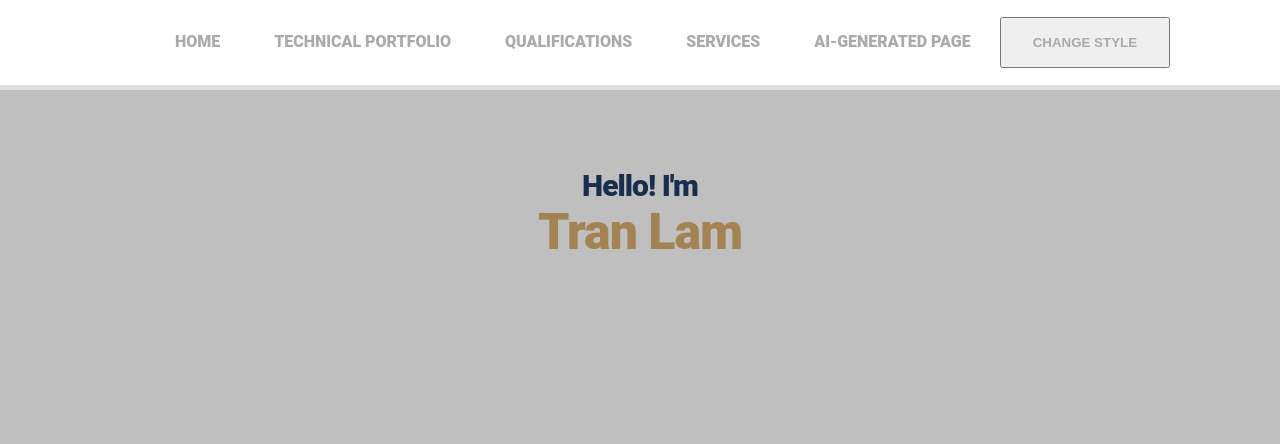
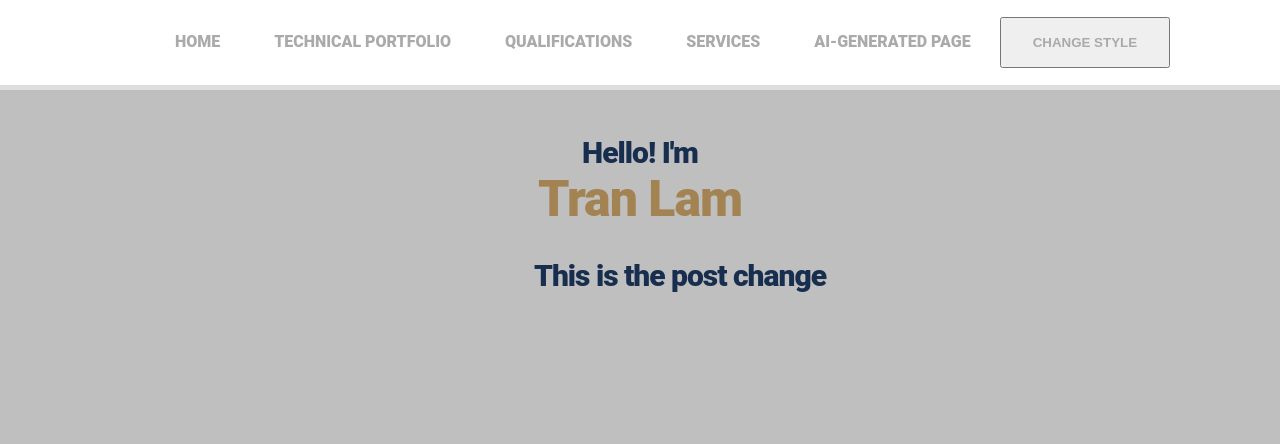
Before and after one commit to emoskedy/CSCE412_Project5, a plain HTML site: page index.html in a window 1280 px wide. Shown: the top 444 px of the page. Drawn offline with Linux system fonts and the light colour scheme.

Commit message:
added stuff for seeing the change

```diff
--- a/index.html
+++ b/index.html
@@ -19,6 +19,7 @@
     <div class="l">
       <h1>Hello! I'm<br>
         <span class="color">Tran Lam</span>
+        <p>This is the post change</p>
         <br><br><br><br>
       </h1>
     </div>
```
